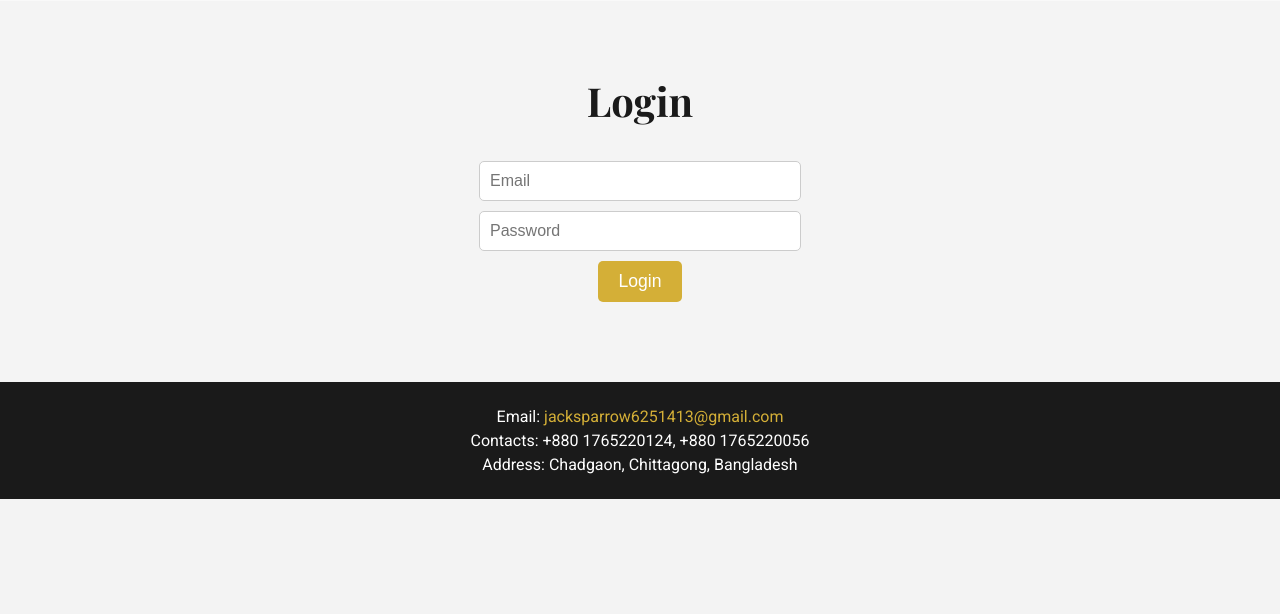
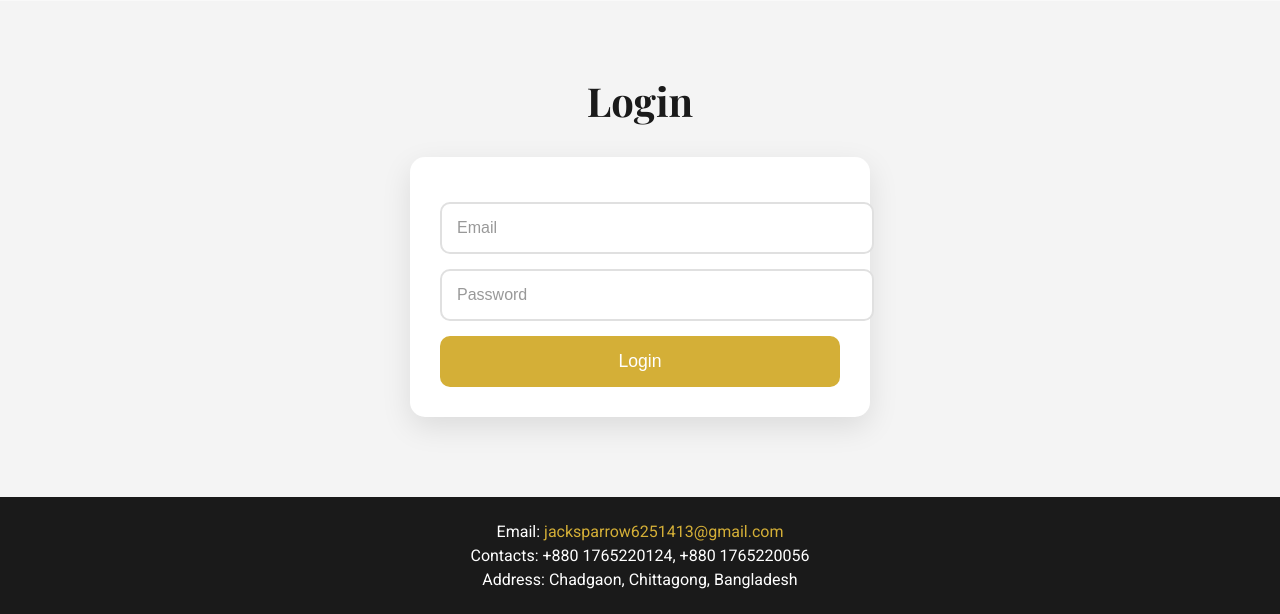
Before and after one commit to Sakib-Chy/The-Smart-Stuff, a PHP site: page / in a window 1280 px wide. Shown: the part 1326-1940 px from the top of the page. Before the commit the page ends 1825 px from the top, so only its background shows below. Run offline with PHP 8.4, Linux system fonts and the light colour scheme; some libraries are stand-ins or nearby versions.

Commit message:
Update styles.css

```diff
--- a/styles.css
+++ b/styles.css
@@ -112,30 +112,58 @@ nav a:hover {
   font-family: 'Playfair Display', serif;
   font-size: 2.5rem;
   color: #1a1a1a;
+  margin-bottom: 30px;
+}
+
+.login-section form {
+  max-width: 400px;
+  margin: 0 auto;
+  background: #fff;
+  padding: 30px;
+  border-radius: 15px;
+  box-shadow: 0 10px 30px rgba(0, 0, 0, 0.1);
 }
 
 .login-section input {
   display: block;
-  width: 300px;
-  margin: 10px auto;
-  padding: 10px;
+  width: 100%;
+  margin: 15px 0;
+  padding: 15px;
   font-size: 1rem;
-  border: 1px solid #ccc;
-  border-radius: 5px;
+  border: 2px solid #e0e0e0;
+  border-radius: 10px;
+  outline: none;
+  transition: border-color 0.3s ease, box-shadow 0.3s ease;
+}
+
+.login-section input:focus {
+  border-color: #d4af37;
+  box-shadow: 0 0 10px rgba(212, 175, 55, 0.3);
+}
+
+.login-section input::placeholder {
+  color: #999;
 }
 
 .login-section button {
   background: #d4af37;
   color: #fff;
   border: none;
-  padding: 10px 20px;
+  padding: 15px 30px;
   font-size: 1.1rem;
   cursor: pointer;
-  border-radius: 5px;
+  border-radius: 10px;
+  width: 100%;
+  transition: background 0.3s ease, transform 0.3s ease;
 }
 
 .login-section button:hover {
   background: #b38f2a;
+  transform: translateY(-2px);
+}
+
+.login-section button:active {
+  transform: translateY(0);
 }
 
 /* Footer */
```
